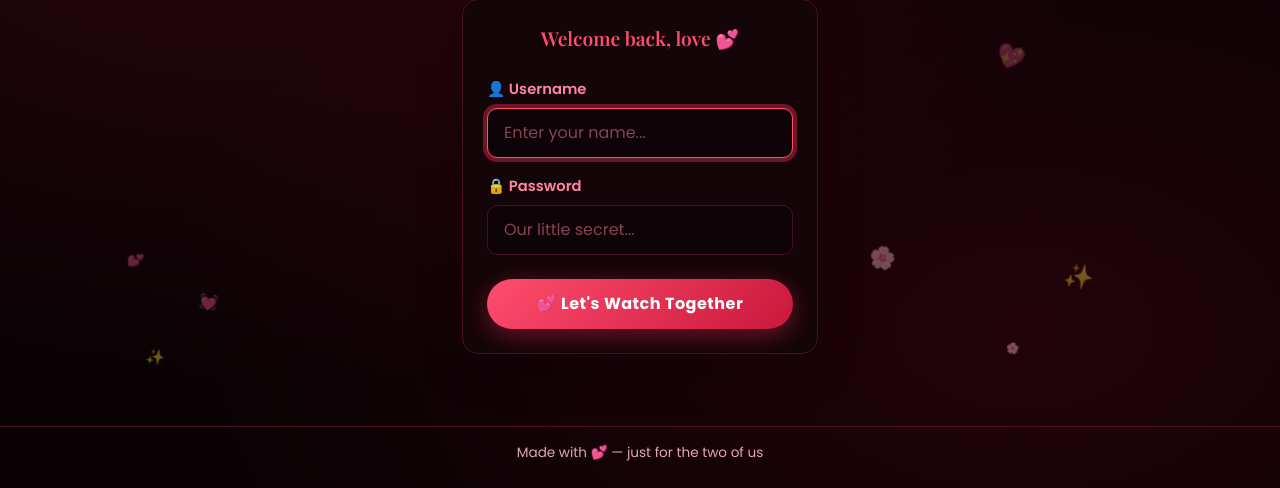
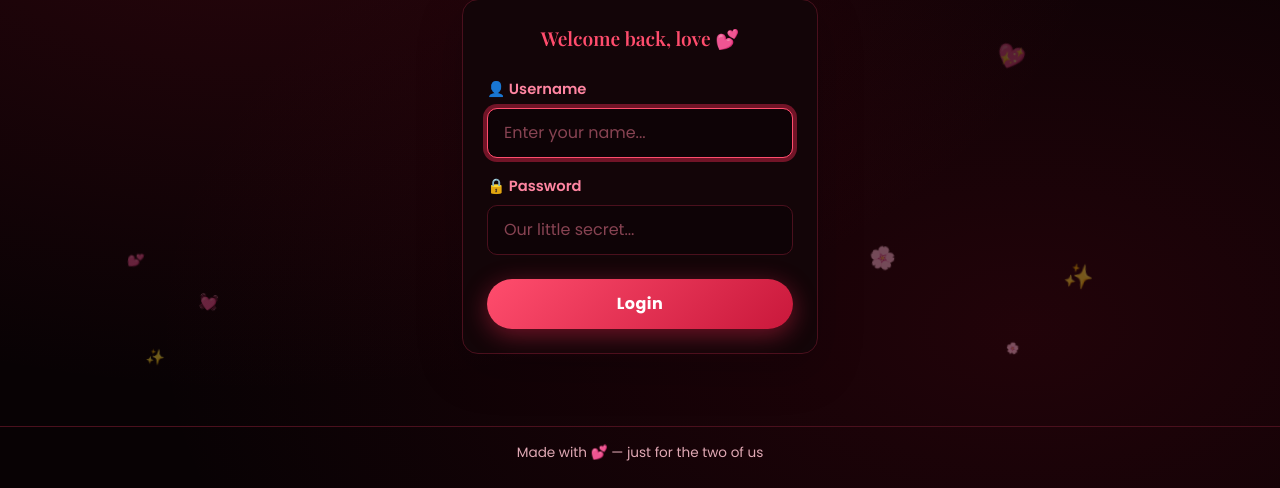
Before and after one commit to akunbaru33/amiflux, a Flask app: page / in a window 1280 px wide. Shown: the part 312-800 px from the top of the page. Run offline with Flask 3, Linux system fonts and the light colour scheme.

Commit message:
ui: change login button text to 'Login'

```diff
--- a/templates/login.html
+++ b/templates/login.html
@@ -40,22 +40,14 @@
                                placeholder="Our little secret..." required>
                     </div>
                     <div class="d-grid">
-                        <button type="submit" class="btn btn-rose btn-lg">
-                            💕 Let's Watch Together
+                        <button type="submit" class="btn btn-rose btn-lg" style="font-weight:700; letter-spacing:0.5px;">
+                            Login
                         </button>
                     </div>
                 </form>
             </div>
         </div>
 
-        {% with messages = get_flashed_messages(with_categories=true) %}
-            {% if messages %}
-                {% for category, message in messages %}
-                <div class="alert alert-{{ category }} mt-3 text-center">{{ message }}</div>
-                {% endfor %}
-            {% endif %}
-        {% endwith %}
-
     </div>
 </div>
 {% endblock %}
```
